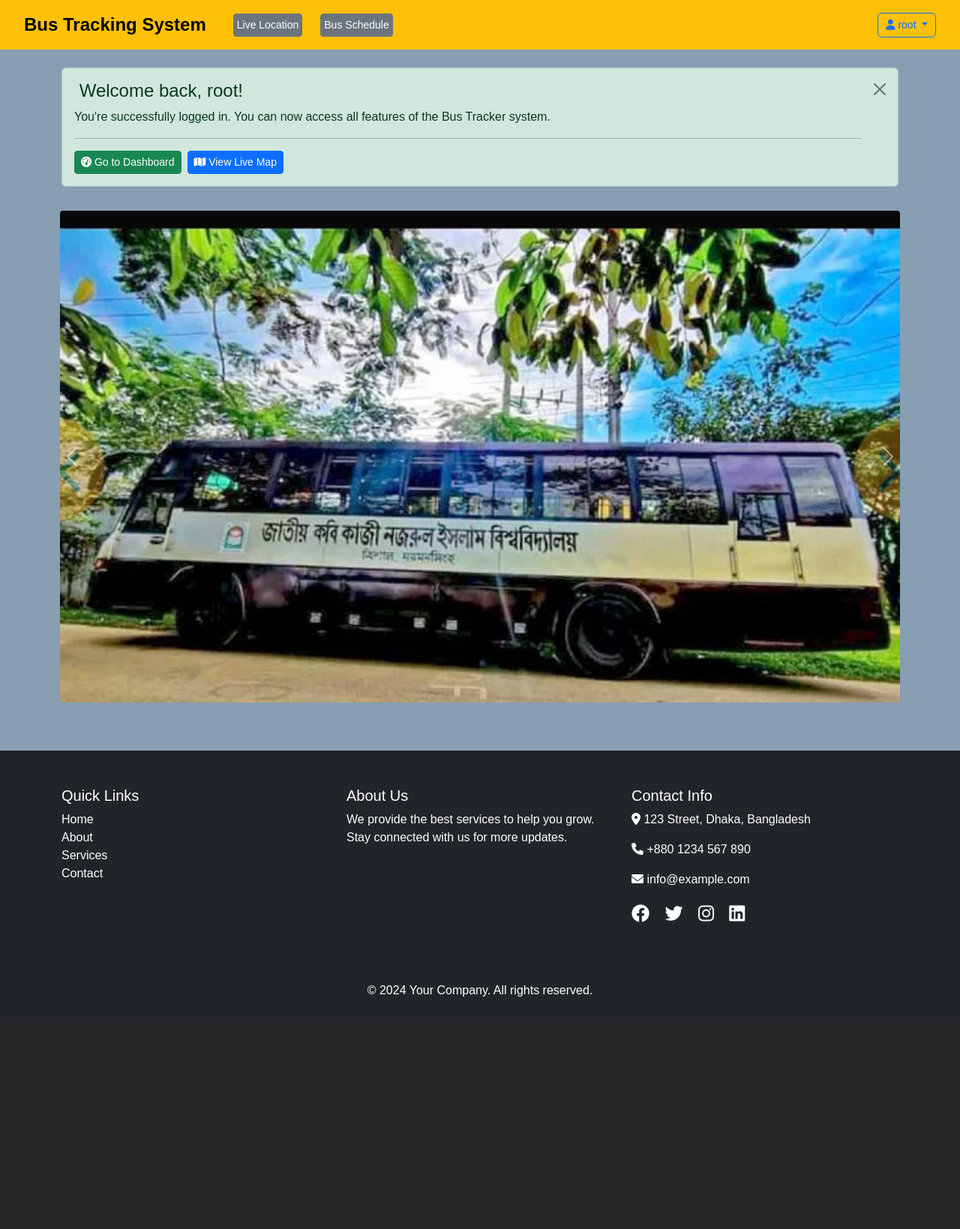
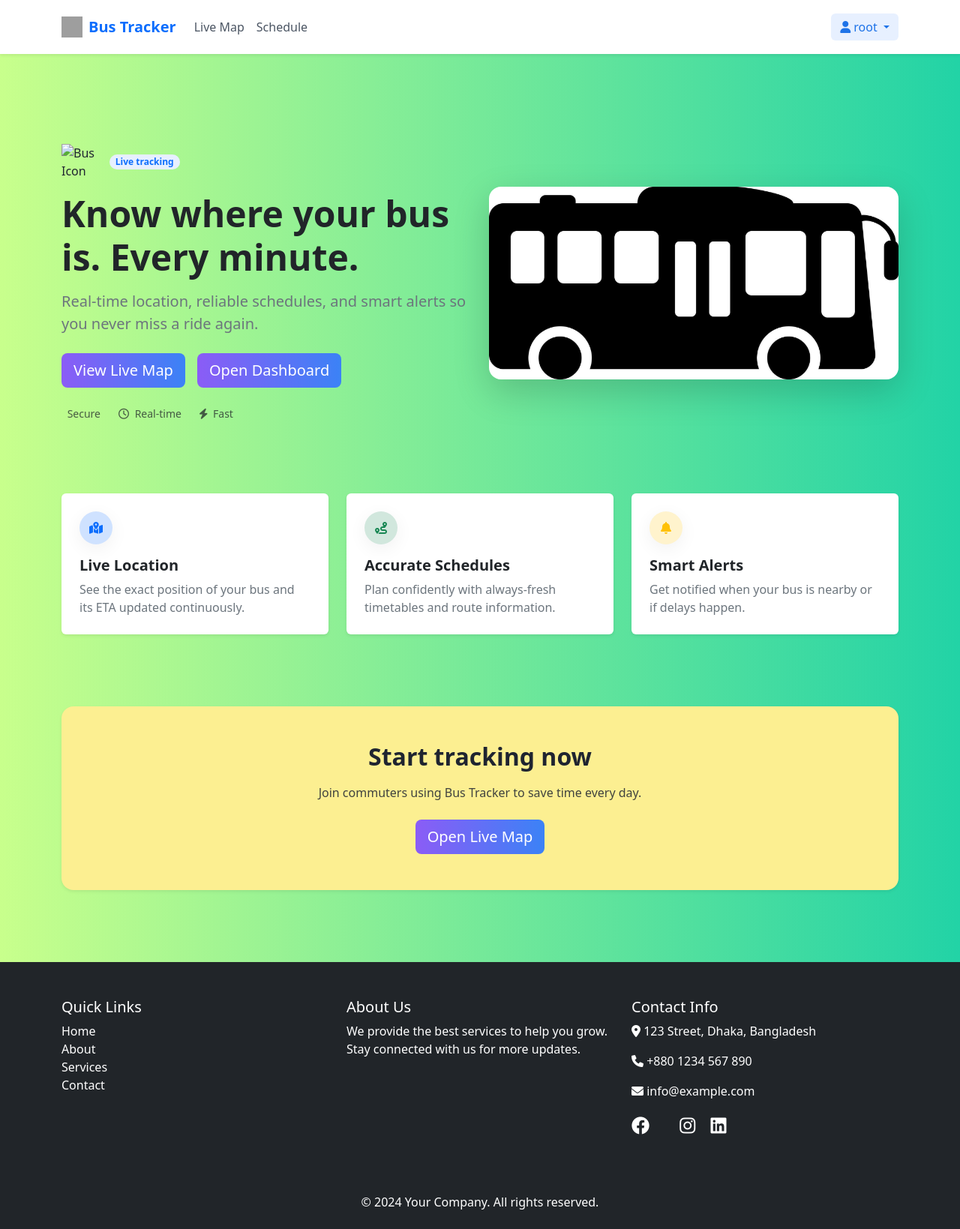
Before and after one commit to moumitabarua01/Bus-Tracker, a Django app: page / in a window 1280 px wide. Shown: the whole page at 75% size. Before the commit the page ends 1329 px from the top, so only its background shows below. Run offline with Django 4.2, Linux system fonts and the light colour scheme; a user stored in the database is signed in; grey boxes are pictures that could not be loaded.

Commit message:
flexible ui design

```diff
--- a/static/style.css
+++ b/static/style.css
@@ -1,108 +1,138 @@
-/* General Styles */
-body {
-    font-family: Arial, sans-serif;
-    margin: 0;
-    padding: 0;
-    background-color: #879eb3;
+/* Design tokens */
+:root {
+    --bg-page: #FCEF91; /* fallback */
+    --text-main: #1f2430;
+    --text-muted: #6b7280;
+    --primary: #1e73e8;
+    --primary-100: #e7f0ff;
+    --success-100: #e9f9ef;
+    --warning-100: #fff7e6;
+    --card-bg: #ffffff;
+    --shadow-sm: 0 6px 24px rgba(16, 24, 40, 0.06);
+    --btn-grad-start: #8B5CF6; /* purple */
+    --btn-grad-end: #3B82F6;   /* blue */
+    --bg-grad-start: #C8FF8C;  /* lime */
+    --bg-grad-end: #22D3A6;    /* teal */
 }
 
-/* Navbar Styling */
-.navbar {
-    padding: 10px 20px;
+/* Base */
+body {
+    font-family: system-ui, -apple-system, Segoe UI, Roboto, Helvetica, Arial, "Apple Color Emoji", "Segoe UI Emoji";
+    color: var(--text-main);
+    background: linear-gradient(90deg, var(--bg-grad-start) 0%, var(--bg-grad-end) 100%);
 }
 
-.navbar-brand {
-    font-size: 1.5rem;
-    font-weight: bold;
+main {
+    min-height: 60vh;
 }
 
-/* Navbar Buttons */
-.navbar .btn {
-    font-size: 14px;
-    padding: 5px 10px;
+/* Navbar tweaks */
+.navbar .nav-link {
+    color: #4b5563;
+}
+.navbar .nav-link:hover {
+    color: var(--primary);
+}
+.btn-primary-subtle {
+    background: var(--primary-100);
+    color: var(--primary);
 }
 
-/* Search Bar */
-.form-control {
-    width: 100%;
-    max-width: 250px;
+/* Unified gradient buttons across all variants */
+.btn.btn-primary,
+.btn.btn-secondary,
+.btn.btn-success,
+.btn.btn-danger,
+.btn.btn-warning,
+.btn.btn-info,
+.btn.btn-dark,
+.btn.btn-light {
+    background-image: linear-gradient(90deg, var(--btn-grad-start) 0%, var(--btn-grad-end) 100%);
+    border: 0;
+    color: #ffffff;
+}
+.btn.btn-primary:hover,
+.btn.btn-secondary:hover,
+.btn.btn-success:hover,
+.btn.btn-danger:hover,
+.btn.btn-warning:hover,
+.btn.btn-info:hover,
+.btn.btn-dark:hover,
+.btn.btn-light:hover,
+.btn.btn-primary:focus,
+.btn.btn-secondary:focus,
+.btn.btn-success:focus,
+.btn.btn-danger:focus,
+.btn.btn-warning:focus,
+.btn.btn-info:focus,
+.btn.btn-dark:focus,
+.btn.btn-light:focus {
+    filter: brightness(1.03);
+    box-shadow: 0 6px 20px rgba(59, 130, 246, 0.25);
 }
 
-/* Carousel Styling */
-.carousel-inner img {
-    max-width: 90%;
-    height: auto;
-    margin: auto;
-    border-radius: 20px;
+/* Outline variants: also use the same gradient fill */
+.btn.btn-outline-primary,
+.btn.btn-outline-secondary,
+.btn.btn-outline-success,
+.btn.btn-outline-danger,
+.btn.btn-outline-warning,
+.btn.btn-outline-info,
+.btn.btn-outline-dark,
+.btn.btn-outline-light {
+    background-image: linear-gradient(90deg, var(--btn-grad-start) 0%, var(--btn-grad-end) 100%);
+    color: #ffffff;
+    border: 0;
 }
 
-/* Responsive Design */
-@media (max-width: 992px) {
-    .navbar .navbar-toggler {
-        border: none;
-        outline: none;
-    }
-
-    .navbar-collapse {
-        text-align: center;
-        background-color: #17a2b8; /* Same as bg-info */
-        padding: 10px;
-        border-radius: 5px;
-    }
-
-    .navbar-nav {
-        flex-direction: column;
-        align-items: center;
-    }
-
-    .navbar-nav .nav-item {
-        margin-bottom: 10px;
-    }
+/* Hero */
+.hero {
+    padding-top: 6rem; /* account for fixed navbar */
+    background: transparent;
+}
+.hero-visual {
+    border-radius: 16px;
+}
+.hero .badge {
+    background: var(--primary-100) !important;
+}
+.hero-gradient {
+    position: absolute;
+    inset: 0;
+    pointer-events: none;
 }
 
-@media (max-width: 768px) {
-    .navbar-brand {
-        font-size: 1.2rem;
-    }
-
-    .navbar .btn {
-        font-size: 12px;
-        padding: 4px 8px;
-    }
-
-    .form-control {
-        max-width: 200px;
-    }
-
-    .carousel-inner img {
-        max-width: 100%;
-        padding: 10px;
-        border-radius: 15px;
-    }
+/* Features */
+.features .icon-circle {
+    width: 44px;
+    height: 44px;
+    border-radius: 50%;
+    display: inline-flex;
+    align-items: center;
+    justify-content: center;
+    box-shadow: var(--shadow-sm);
+}
+.features .card {
+    background: var(--card-bg);
+    box-shadow: var(--shadow-sm);
+}
+.features p {
+    margin: 0;
 }
 
-@media (max-width: 480px) {
-    .navbar-brand {
-        font-size: 1rem;
-    }
-
-    .navbar .btn {
-        font-size: 10px;
-        padding: 3px 6px;
-    }
-
-    .form-control {
-        max-width: 150px;
-    }
-
-    .carousel-inner img {
-        max-width: 100%;
-        padding: 5px;
-        border-radius: 10px;
-    }
+/* CTA */
+.cta .rounded-4 {
+    border-radius: 1rem !important;
 }
 
-.carousel-inner img {
-    border-radius: 20px !important; /* Ensures rounded corners */
-    overflow: hidden; /* Prevents padding from affecting the rounded corners */
+/* Warm gradient for CTA (green → yellow → orange) */
+.cta-gradient {
+    background: linear-gradient(45deg, #2E7D32 0%, #FFF176 35%, #FFB300 60%, #FF6D00 85%);
+    color: #1f2430;
 }
+
+/* Solid yellow CTA option */
+.cta-yellow {
+    background: #FCEF91;
+    color: #1f2430;
+}
--- a/templates/base.html
+++ b/templates/base.html
@@ -15,6 +15,9 @@
     <!-- Font Awesome Icons -->
     <link href="https://cdnjs.cloudflare.com/ajax/libs/font-awesome/6.0.0/css/all.min.css" rel="stylesheet">
 
+    <!-- Favicon -->
+    <link rel="icon" type="image/svg+xml" href="{% static 'bus/bus_icon.svg' %}">
+
     <script src="https://cdn.jsdelivr.net/npm/bootstrap@5.3.3/dist/js/bootstrap.bundle.min.js"
         integrity="sha384-YvpcrYf0tY3lHB60NNkmXc5s9fDVZLESaAA55NDzOxhy9GkcIdslK1eN7N6jIeHz"
         crossorigin="anonymous"></script>
@@ -27,22 +30,21 @@
 <body>
 
     <!-- Navbar -->
-    <!-- Navbar -->
-    <nav class="navbar navbar-expand-lg bg-warning">
-        <div class="container-fluid">
-            <a class="navbar-brand">Bus Tracking System</a>
+    <nav class="navbar navbar-expand-lg navbar-light bg-white shadow-sm fixed-top py-3">
+        <div class="container">
+            <a class="navbar-brand d-flex align-items-center gap-2 text-primary fw-bold" href="/">
+                <img src="{% static '<i class="fa-solid fa-bus-side"></i>' %}" alt="Bus" width="28" height="28">
+                <span>Bus Tracker</span>
+            </a>
+
             <button class="navbar-toggler" type="button" data-bs-toggle="collapse" data-bs-target="#navbarNav"
                 aria-controls="navbarNav" aria-expanded="false" aria-label="Toggle navigation">
                 <span class="navbar-toggler-icon"></span>
             </button>
             <div class="collapse navbar-collapse" id="navbarNav">
-                <ul class="navbar-nav me-auto mb-3 mx-3 mb-lg-0">
-                    <li class="nav-item">
-                        <a class="btn btn-secondary btn-sm p-1 m-1" href="{% url 'live_map' %}">Live Location</a>
-                    </li>
-                    <li class="nav-item mx-3">
-                        <a class="btn btn-secondary btn-sm p-1 m-1" href="{% url 'schedule' %}">Bus Schedule</a>
-                    </li>
+                <ul class="navbar-nav me-auto mb-2 mb-lg-0">
+                    <li class="nav-item"><a class="nav-link" href="{% url 'live_map' %}">Live Map</a></li>
+                    <li class="nav-item"><a class="nav-link" href="{% url 'schedule' %}">Schedule</a></li>
                 </ul>
 
                 <!-- Authentication Section - Right Side -->
@@ -50,33 +52,33 @@
                     {% if user.is_authenticated %}
                         <!-- User is logged in - show user menu -->
                         <div class="nav-item dropdown">
-                            <button class="btn btn-outline-primary dropdown-toggle" type="button" id="userDropdown" data-bs-toggle="dropdown" aria-expanded="false">
-                                <i class="fas fa-user"></i> {{ user.first_name|default:user.username }}
+                            <button class="btn btn-primary-subtle border-0 dropdown-toggle" type="button" id="userDropdown" data-bs-toggle="dropdown" aria-expanded="false">
+                                <i class="fa-solid fa-user"></i> {{ user.first_name|default:user.username }}
                             </button>
                             <ul class="dropdown-menu dropdown-menu-end" aria-labelledby="userDropdown">
                                 <li><a class="dropdown-item" href="{% url 'authentication:dashboard' %}">
-                                    <i class="fas fa-tachometer-alt"></i> Dashboard
+                                    <i class="fa-solid fa-gauge-high"></i> Dashboard
                                 </a></li>
                                 <li><a class="dropdown-item" href="{% url 'authentication:profile' %}">
-                                    <i class="fas fa-user-edit"></i> Profile
+                                    <i class="fa-solid fa-user-pen"></i> Profile
                                 </a></li>
                                 <li><a class="dropdown-item" href="{% url 'authentication:password_change' %}">
-                                    <i class="fas fa-key"></i> Change Password
+                                    <i class="fa-solid fa-key"></i> Change Password
                                 </a></li>
                                 <li><hr class="dropdown-divider"></li>
                                 <li><a class="dropdown-item text-danger" href="{% url 'authentication:logout' %}">
-                                    <i class="fas fa-sign-out-alt"></i> Logout
+                                    <i class="fa-solid fa-right-from-bracket"></i> Logout
                                 </a></li>
                             </ul>
                         </div>
                     {% else %}
                         <!-- User is not logged in - show login/signup buttons -->
                         <div class="nav-item d-flex gap-2">
-                            <a href="{% url 'authentication:login' %}" class="btn btn-outline-primary btn-sm">
-                                <i class="fas fa-sign-in-alt"></i> Sign In
+                            <a href="{% url 'authentication:login' %}" class="btn btn-outline-primary">
+                                Sign In
                             </a>
-                            <a href="{% url 'authentication:signup' %}" class="btn btn-primary btn-sm">
-                                <i class="fas fa-user-plus"></i> Sign Up
+                            <a href="{% url 'authentication:signup' %}" class="btn btn-primary">
+                                Create Account
                             </a>
                         </div>
                     {% endif %}
@@ -86,8 +88,10 @@
     </nav>
 
 
-    {% block content %}
-    {% endblock %}
+    <main class="pt-5">
+        {% block content %}
+        {% endblock %}
+    </main>
 
     <!-- footer -->
     <footer class="bg-dark text-white pt-5 pb-4 mt-5">
@@ -119,10 +123,10 @@
 
                     <!-- Social Media Icons -->
                     <div class="mt-3">
-                        <a href="#" class="text-white me-3 fs-4"><i class="fab fa-facebook"></i></a>
-                        <a href="#" class="text-white me-3 fs-4"><i class="fab fa-twitter"></i></a>
-                        <a href="#" class="text-white me-3 fs-4"><i class="fab fa-instagram"></i></a>
-                        <a href="#" class="text-white fs-4"><i class="fab fa-linkedin"></i></a>
+                        <a href="#" class="text-white me-3 fs-4"><i class="fa-brands fa-facebook"></i></a>
+                        <a href="#" class="text-white me-3 fs-4"><i class="fa-brands fa-x-twitter"></i></a>
+                        <a href="#" class="text-white me-3 fs-4"><i class="fa-brands fa-instagram"></i></a>
+                        <a href="#" class="text-white fs-4"><i class="fa-brands fa-linkedin"></i></a>
                     </div>
                 </div>
             </div>
--- a/templates/home.html
+++ b/templates/home.html
@@ -6,68 +6,78 @@
 {% endblock %}
 
 {% block content %}
-<!-- Welcome Message for Authenticated Users -->
+<section class="hero position-relative overflow-hidden">
+    <div class="container">
+        <div class="row align-items-center">
+            <div class="col-lg-6 py-5">
+                <div class="d-flex align-items-center gap-3 mb-3">
+                    <img src="{% static 'bus/bus_icon.svg' %}" alt="Bus Icon" width="48" height="48">
+                    <span class="badge rounded-pill bg-primary-subtle text-primary">Live tracking</span>
+                </div>
+                <h1 class="display-5 fw-bold text-dark">Know where your bus is. Every minute.</h1>
+                <p class="lead text-secondary mt-3">Real-time location, reliable schedules, and smart alerts so you never miss a ride again.</p>
+                <div class="d-flex flex-wrap gap-3 mt-4">
+                    <a href="{% url 'live_map' %}" class="btn btn-primary btn-lg">View Live Map</a>
                     {% if user.is_authenticated %}
-<div class="container mt-4">
-    <div class="alert alert-success alert-dismissible fade show" role="alert">
-        <h4 class="alert-heading">
-            <i class="fas fa-hand-wave"></i> Welcome back, {{ user.first_name|default:user.username }}!
-        </h4>
-        <p>You're successfully logged in. You can now access all features of the Bus Tracker system.</p>
-        <hr>
-        <div class="d-flex gap-2">
-            <a href="{% url 'authentication:dashboard' %}" class="btn btn-success btn-sm">
-                <i class="fas fa-tachometer-alt"></i> Go to Dashboard
-            </a>
-            <a href="{% url 'live_map' %}" class="btn btn-primary btn-sm">
-                <i class="fas fa-map"></i> View Live Map
-            </a>
+                        <a href="{% url 'authentication:dashboard' %}" class="btn btn-outline-primary btn-lg">Open Dashboard</a>
+                    {% else %}
+                        <a href="{% url 'authentication:signup' %}" class="btn btn-outline-primary btn-lg">Create Account</a>
+                    {% endif %}
                 </div>
-        <button type="button" class="btn-close" data-bs-dismiss="alert" aria-label="Close"></button>
+                <div class="d-flex align-items-center gap-4 mt-4 small text-muted">
+                    <div><i class="fa-solid fa-shield-halved me-1"></i> Secure</div>
+                    <div><i class="fa-regular fa-clock me-1"></i> Real-time</div>
+                    <div><i class="fa-solid fa-bolt me-1"></i> Fast</div>
                 </div>
             </div>
-{% else %}
-<!-- Call to Action for Non-Authenticated Users -->
-<div class="container mt-4">
-    <div class="alert alert-info" role="alert">
-        <h4 class="alert-heading">
-            <i class="fas fa-info-circle"></i> Get Started with Bus Tracker
-        </h4>
-        <p>Sign up for a free account to access all features including live bus tracking, schedules, and personalized dashboard.</p>
-        <hr>
-        <div class="d-flex gap-2">
-            <a href="{% url 'authentication:signup' %}" class="btn btn-primary btn-sm">
-                <i class="fas fa-user-plus"></i> Sign Up Now
-            </a>
-            <a href="{% url 'authentication:login' %}" class="btn btn-outline-primary btn-sm">
-                <i class="fas fa-sign-in-alt"></i> Sign In
-            </a>
+            <div class="col-lg-6 py-5 text-center">
+                <img class="img-fluid rounded-4 shadow-lg hero-visual" src="{% static 'bus/bus4.jpg' %}" alt="Live bus tracking map">
             </div>
         </div>
     </div>
-{% endif %}
+    <div class="hero-gradient"></div>
+</section>
 
-<!-- Slider -->
-<div id="carouselExample" class="carousel slide" data-bs-ride="carousel" data-bs-interval="3000">
-    <div class="carousel-inner text-center">
-        <div class="carousel-item active">
-            <img src="static/bus/bus1.png" class="d-block w-100 mx-auto p-3 rounded-5 overflow-hidden" alt="bus image">
-        </div>
-        <div class="carousel-item">
-            <img src="static/bus/bus2.png" class="d-block w-100 mx-auto p-3 rounded-5 overflow-hidden" alt="bus image">
-        </div>
-        <div class="carousel-item">
-            <img src="static/bus/bus3.png" class="d-block w-100 mx-auto p-3 rounded-5 overflow-hidden" alt="bus image">
+<section class="features py-5">
+    <div class="container">
+        <div class="row g-4">
+            <div class="col-md-4">
+                <div class="card h-100 border-0 shadow-sm p-4">
+                    <div class="icon-circle bg-primary-subtle text-primary mb-3"><i class="fa-solid fa-map-location-dot"></i></div>
+                    <h5 class="fw-bold">Live Location</h5>
+                    <p class="text-secondary">See the exact position of your bus and its ETA updated continuously.</p>
                 </div>
             </div>
-    <button class="carousel-control-prev" type="button" data-bs-target="#carouselExample" data-bs-slide="prev">
-        <span class="carousel-control-prev-icon" aria-hidden="true"></span>
-        <span class="visually-hidden">Previous</span>
-    </button>
-    <button class="carousel-control-next" type="button" data-bs-target="#carouselExample" data-bs-slide="next">
-        <span class="carousel-control-next-icon" aria-hidden="true"></span>
-        <span class="visually-hidden">Next</span>
-    </button>
+            <div class="col-md-4">
+                <div class="card h-100 border-0 shadow-sm p-4">
+                    <div class="icon-circle bg-success-subtle text-success mb-3"><i class="fa-solid fa-route"></i></div>
+                    <h5 class="fw-bold">Accurate Schedules</h5>
+                    <p class="text-secondary">Plan confidently with always-fresh timetables and route information.</p>
                 </div>
+            </div>
+            <div class="col-md-4">
+                <div class="card h-100 border-0 shadow-sm p-4">
+                    <div class="icon-circle bg-warning-subtle text-warning mb-3"><i class="fa-solid fa-bell"></i></div>
+                    <h5 class="fw-bold">Smart Alerts</h5>
+                    <p class="text-secondary">Get notified when your bus is nearby or if delays happen.</p>
+                </div>
+            </div>
+        </div>
+    </div>
+</section>
+
+<section class="cta py-5">
+    <div class="container text-center">
+        <div class="rounded-4 p-5 shadow-sm cta-yellow">
+            <h2 class="fw-bold mb-3">Start tracking now</h2>
+            <p class="mb-4" style="opacity:.85">Join commuters using Bus Tracker to save time every day.</p>
+            {% if user.is_authenticated %}
+                <a href="{% url 'live_map' %}" class="btn btn-dark btn-lg">Open Live Map</a>
+            {% else %}
+                <a href="{% url 'authentication:signup' %}" class="btn btn-dark btn-lg">Create your free account</a>
+            {% endif %}
+        </div>
+    </div>
+</section>
 
 {% endblock %}
--- a/tracker/views.py
+++ b/tracker/views.py
@@ -3,6 +3,7 @@
 from django.views.decorators.csrf import csrf_exempt
 from .models import BusLocation
 from django.shortcuts import render
+from django.contrib.auth.decorators import login_required
 
 
 @csrf_exempt
@@ -40,15 +41,15 @@
 
 
 # Render the map page
+@login_required
 def live_map(request):
     return render(request, 'tracker/map.html')
 
 
 
+@login_required
 def get_latest_location(request):
     latest_location = BusLocation.objects.order_by('-id').first()
-
     if latest_location:
         return JsonResponse({"lat": latest_location.lat, "lng": latest_location.lng})
-
     return JsonResponse({"lat": None, "lng": None})  # Return None if no data exists
```
Also changed, not shown: bus/fcfd.py (deleted, +0 -80 lines), bus/fcfs.py (deleted, +0 -66 lines), db.sqlite3, static/bus/bus4.jpg (added), static/bus/bus_icon.svg (added). Lines whose indentation alone changed are shown as unchanged.
